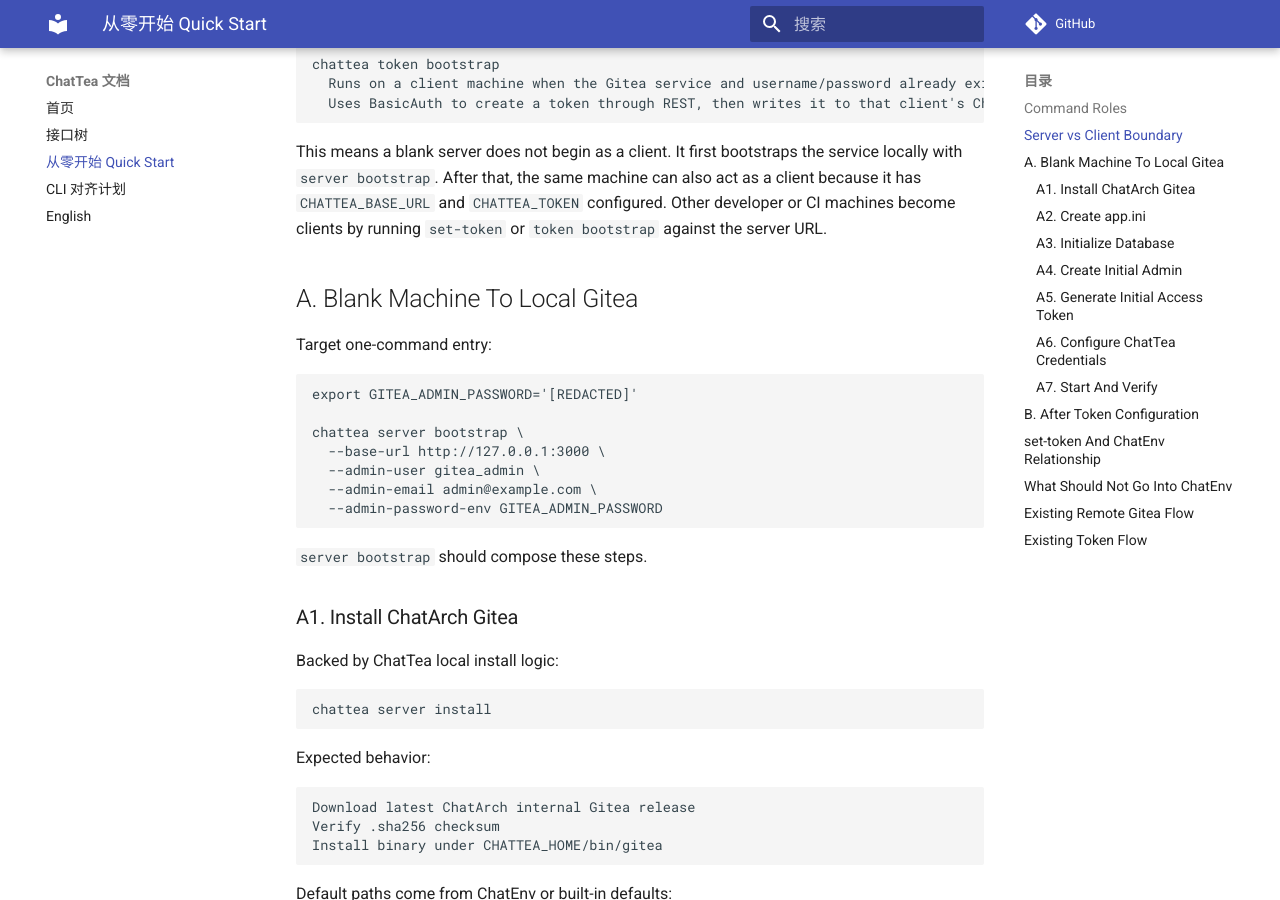
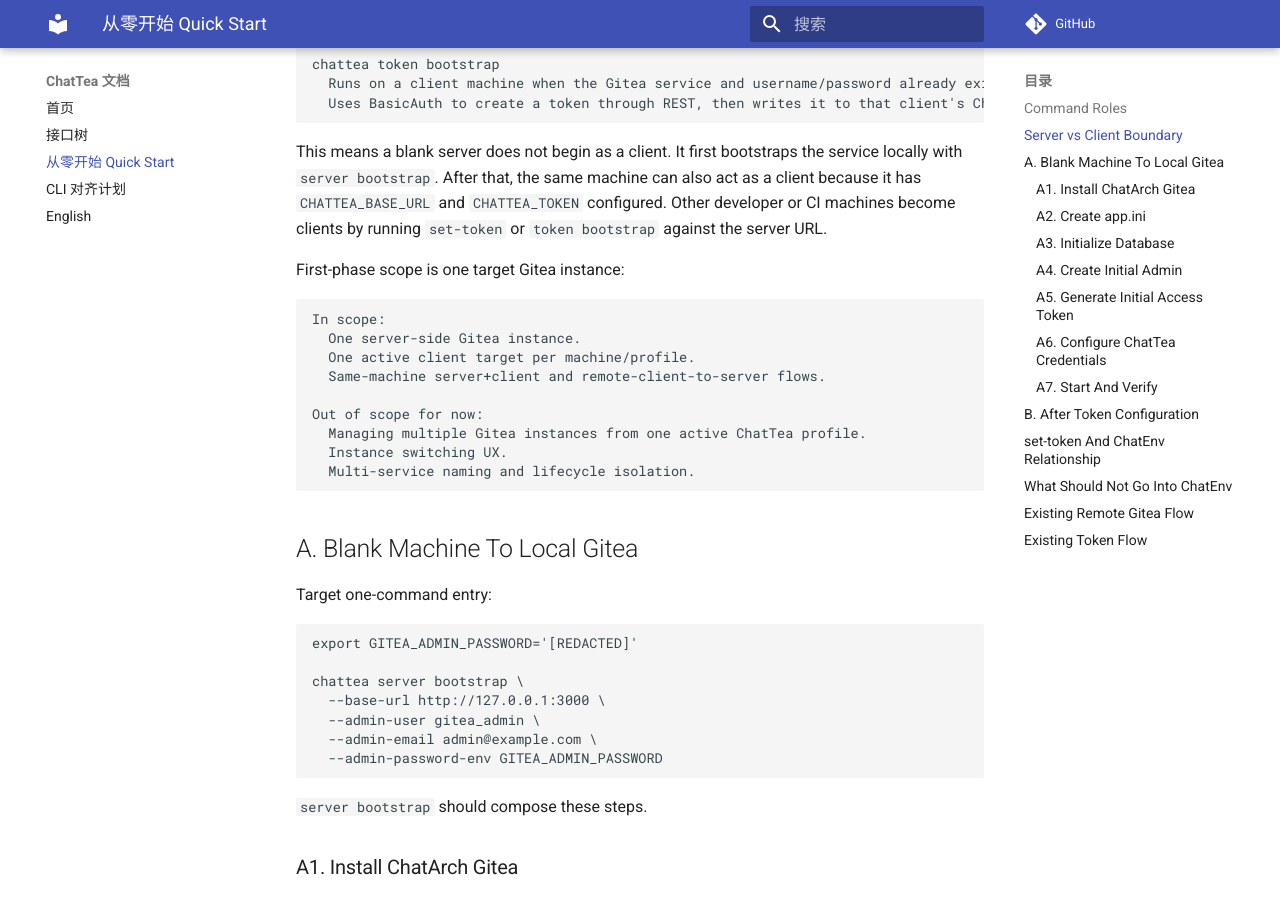
Before and after one commit to ChatArch/ChatTea, an MkDocs documentation site: the page built from docs/from-scratch-quickstart.md, in a window 1280 px wide and 900 px high, scrolled down 1421 px. Built offline with MkDocs 1.6.1 and Material for MkDocs 9.7.7, drawn with Linux system fonts in a browser that asks for light colours; comment, search, counter and statistics services are not loaded.

Commit message:
docs: scope bootstrap to one Gitea instance
Clarify that the first bootstrap phase supports one target Gitea instance and defers multi-instance/profile switching UX.

Assisted-by: Hermes Agent:gpt-5.5

````diff
--- a/docs/from-scratch-quickstart.md
+++ b/docs/from-scratch-quickstart.md
@@ -72,6 +72,20 @@ chattea token bootstrap
 ```
 
 This means a blank server does not begin as a client. It first bootstraps the service locally with `server bootstrap`. After that, the same machine can also act as a client because it has `CHATTEA_BASE_URL` and `CHATTEA_TOKEN` configured. Other developer or CI machines become clients by running `set-token` or `token bootstrap` against the server URL.
+
+First-phase scope is one target Gitea instance:
+
+```text
+In scope:
+  One server-side Gitea instance.
+  One active client target per machine/profile.
+  Same-machine server+client and remote-client-to-server flows.
+
+Out of scope for now:
+  Managing multiple Gitea instances from one active ChatTea profile.
+  Instance switching UX.
+  Multi-service naming and lifecycle isolation.
+```
 
 ## A. Blank Machine To Local Gitea
 
````
